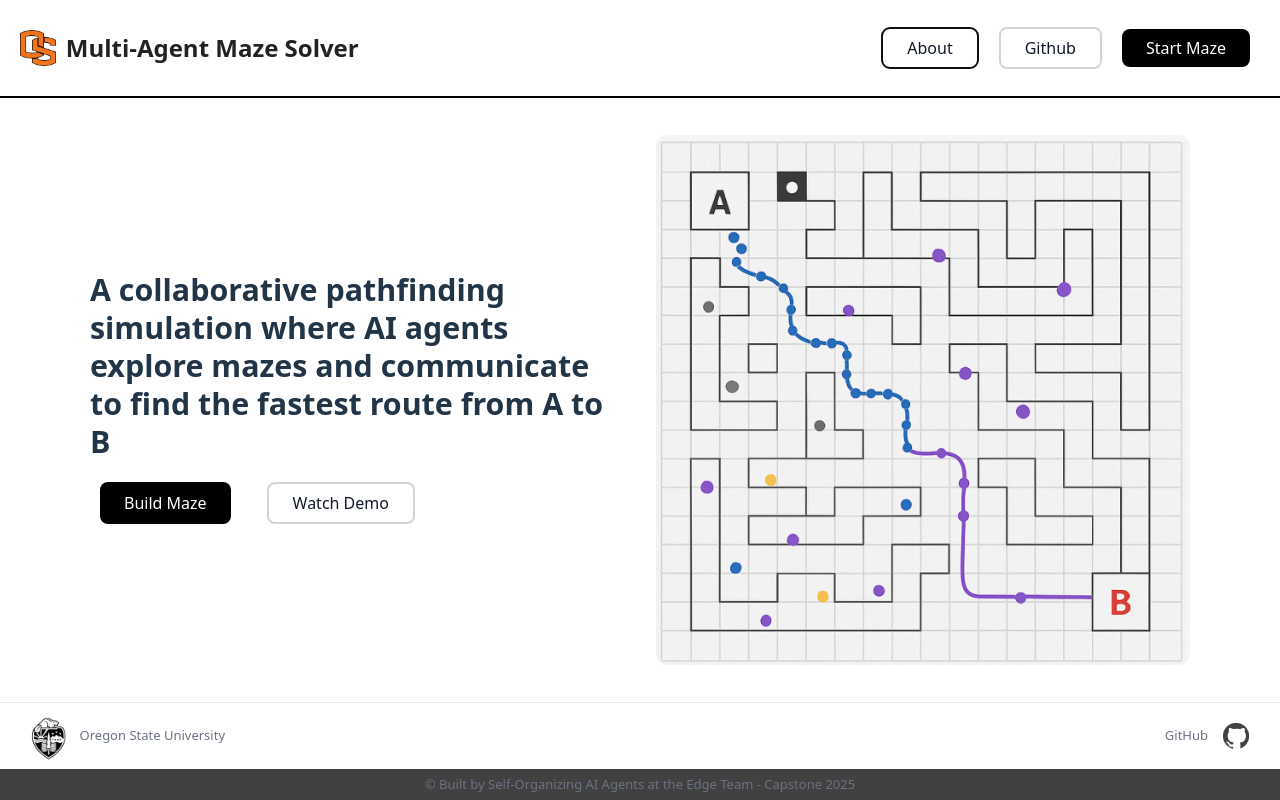
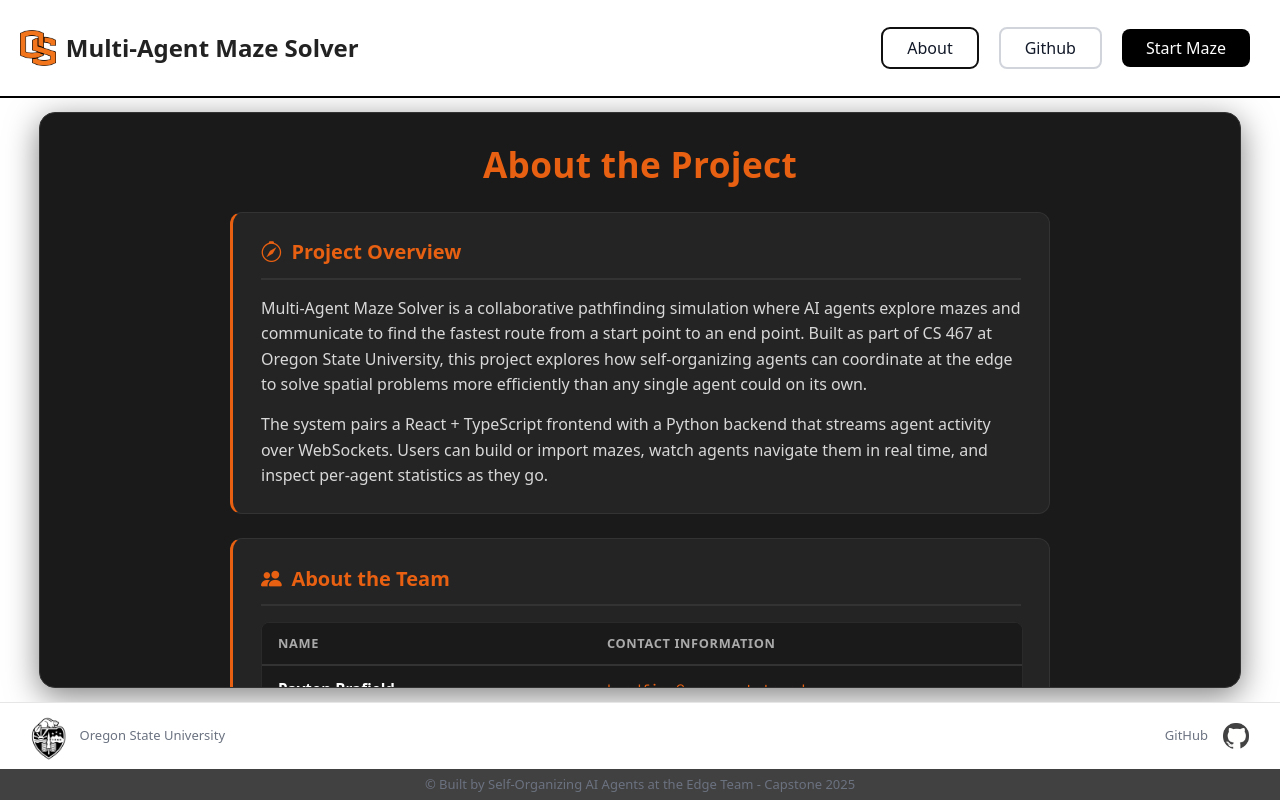
Before and after one commit to bradfiep/CS.067-Self-Organizing-AI-Agents-at-the-Edge, a React (Vite) app in the folder front-end/: page / in a window 1280 px wide. Both pictures are taken after a click on the button "About". Built offline with nearby package versions, Linux system fonts and the light colour scheme; no server answers.

Commit message:
Add About page, styles and App integration
Add About page

New About.tsx with project overview, team table (mailto links), and Back button
About-section styles and animations in App.css
App.tsx: add showAbout state, GitHub repo constant, and header buttons to open About or repo

```diff
--- a/front-end/src/App.css
+++ b/front-end/src/App.css
@@ -439,6 +439,214 @@
 }
 
 /* =========================================================
+   ABOUT PAGE
+   ========================================================= */
+
+@keyframes aboutSlideUp {
+  from { transform: translateY(1.5rem); opacity: 0; }
+  to   { transform: translateY(0);      opacity: 1; }
+}
+
+.about-section {
+  background: #1a1a1a;
+  color: #fff;
+  max-width: 1200px;
+  margin: 2rem auto;
+  border-radius: 16px;
+  box-shadow: 0 8px 32px rgba(0, 0, 0, 0.5);
+  border: 1px solid #333;
+  position: fixed;
+  top: 80px;
+  left: 0;
+  right: 0;
+  bottom: 80px;
+  z-index: 10;
+  display: flex;
+  flex-direction: column;
+  overflow: hidden;
+}
+
+.about-section-inner {
+  width: 100%;
+  height: 100%;
+  overflow-y: auto;
+  padding: 2rem 2.5rem 2.5rem 2.5rem;
+  box-sizing: border-box;
+  display: flex;
+  flex-direction: column;
+  align-items: center;
+}
+
+.about-title {
+  text-align: center;
+  font-size: 2.2rem;
+  font-weight: 700;
+  margin: 0 0 1.75rem 0;
+  color: #e86011;
+  letter-spacing: 0.01em;
+}
+
+.about-card {
+  background: #242424;
+  border: 1px solid #333;
+  border-left: 3px solid #e86011;
+  border-radius: 12px;
+  padding: 1.5rem 1.75rem;
+  width: 100%;
+  max-width: 820px;
+  margin-bottom: 1.5rem;
+  box-sizing: border-box;
+  transition: border-color 0.2s ease, box-shadow 0.2s ease, transform 0.2s ease;
+  animation: aboutSlideUp 0.35s ease-out both;
+}
+
+.about-card:hover {
+  border-color: #e86011;
+  box-shadow: 0 0 16px rgba(232, 96, 17, 0.18);
+}
+
+.about-overview { animation-delay: 0.05s; }
+.about-team     { animation-delay: 0.12s; }
+
+.about-subtitle {
+  display: flex;
+  align-items: center;
+  gap: 0.6rem;
+  font-size: 1.25rem;
+  font-weight: 700;
+  margin: 0 0 1rem 0;
+  padding-bottom: 0.6rem;
+  border-bottom: 2px solid #333;
+  color: #e86011;
+  text-align: left;
+}
+
+.about-subtitle-icon {
+  font-size: 1.3rem;
+  color: #e86011;
+}
+
+.about-paragraph {
+  color: #d8d8d8;
+  font-size: 1rem;
+  line-height: 1.6;
+  margin: 0 0 0.9rem 0;
+  text-align: left;
+}
+
+.about-paragraph:last-child {
+  margin-bottom: 0;
+}
+
+.team-table-wrapper {
+  width: 100%;
+  overflow-x: auto;
+  border-radius: 8px;
+  background: #1a1a1a;
+  border: 1px solid #2a2a2a;
+}
+
+.team-table {
+  width: 100%;
+  border-collapse: collapse;
+  font-size: 0.95rem;
+}
+
+.team-table thead {
+  background: #1a1a1a;
+}
+
+.team-table th {
+  text-align: left;
+  font-weight: 600;
+  color: #aaa;
+  padding: 0.7rem 1rem;
+  border-bottom: 2px solid #333;
+  text-transform: uppercase;
+  letter-spacing: 0.05em;
+  font-size: 0.8rem;
+}
+
+.team-table td {
+  padding: 0.75rem 1rem;
+  color: #fff;
+  border-bottom: 1px solid #2a2a2a;
+  text-align: left;
+  transition: background 0.2s ease;
+}
+
+.team-table tbody tr:last-child td {
+  border-bottom: none;
+}
+
+.team-table tbody tr {
+  transition: background 0.2s ease;
+}
+
+.team-table tbody tr:hover {
+  background: rgba(232, 96, 17, 0.08);
+}
+
+.team-table tbody tr:hover td:first-child {
+  box-shadow: inset 3px 0 0 #e86011;
+}
+
+.team-name {
+  font-weight: 600;
+  color: #fff;
+}
+
+.team-email {
+  color: #e86011;
+  text-decoration: none;
+  font-family: 'JetBrains Mono', monospace;
+  font-size: 0.9rem;
+  font-weight: 500;
+  transition: color 0.2s ease;
+}
+
+.team-email:hover {
+  color: #ffa566;
+  text-decoration: underline;
+}
+
+.about-actions {
+  margin-top: 0.25rem;
+  display: flex;
+  justify-content: center;
+}
+
+/* Scrollbar styling — matches stats popup */
+.about-section-inner::-webkit-scrollbar {
+  width: 8px;
+}
+
+.about-section-inner::-webkit-scrollbar-track {
+  background: #1a1a1a;
+}
+
+.about-section-inner::-webkit-scrollbar-thumb {
+  background: #444;
+  border-radius: 4px;
+}
+
+.about-section-inner::-webkit-scrollbar-thumb:hover {
+  background: #555;
+}
+
+@media (max-width: 900px) {
+  .about-section-inner {
+    padding: 1.5rem 1rem;
+  }
+  .about-card {
+    padding: 1.25rem 1rem;
+  }
+  .about-title {
+    font-size: 1.8rem;
+  }
+}
+
+/* =========================================================
    ACTIVITY PAGE (AGENTS, MAZE, FEED)
    ========================================================= */
 
--- a/front-end/src/App.tsx
+++ b/front-end/src/App.tsx
@@ -5,12 +5,16 @@ import Header from './components/Header';
 import Button from './components/Button';
 import MazeBuilder from './components/MazeBuilder';
 import AgentActivity from './components/AgentActivity';
+import About from './components/About';
 import mazeImg from './assets/maze.png';
+
+const GITHUB_REPO_URL = 'https://github.com/Kushp2022/CS.067-Self-Organizing-AI-Agents-at-the-Edge';
 
 function App() {
   // State management for the application
   const [showBuilder, setShowBuilder] = useState(false);
   const [showActivity, setShowActivity] = useState(false);
+  const [showAbout, setShowAbout] = useState(false);
   const [messageQueue, setMessageQueue] = useState<string[]>([]);
 
   // MazeBuilder state lifted here
@@ -70,8 +74,13 @@ function App() {
   // Header actions component
   const header_actions = (
     <div>
-      <Button variant='secondary' onClick={() => alert('About Button clicked!')}>About</Button>
-      <Button variant='secondary' onClick={() => alert('Github Button clicked!')}>Github</Button>
+      <Button variant='secondary' onClick={() => setShowAbout(true)}>About</Button>
+      <Button
+        variant='secondary'
+        onClick={() => window.open(GITHUB_REPO_URL, '_blank', 'noopener,noreferrer')}
+      >
+        Github
+      </Button>
       <Button onClick={() => setShowBuilder(true)}>Start Maze</Button>
     </div>
   );
@@ -89,6 +98,16 @@ function App() {
     setEndPt([0, 0]);
     setError('');
   };
+
+  // Show About page
+  if (showAbout) {
+    return (
+      <>
+        <Header title="Multi-Agent Maze Solver" logoSrc={oregonLogo} actions={header_actions} />
+        <About onBack={() => setShowAbout(false)} />
+      </>
+    );
+  }
 
   // Show Agent Activity page
   if (showActivity) {
--- /dev/null
+++ b/front-end/src/components/About.tsx
@@ -0,0 +1,87 @@
+import 'bootstrap-icons/font/bootstrap-icons.css';
+import Button from './Button';
+
+interface AboutProps {
+  onBack: () => void;
+}
+
+interface TeamMember {
+  name: string;
+  email: string;
+}
+
+const TEAM: TeamMember[] = [
+  { name: 'Payton Brafield', email: 'bradfiep@oregonstate.edu' },
+  { name: 'Kush Patel', email: 'patelkush@oregonstate.edu' },
+  { name: 'Lilian Le', email: 'lelili@oregonstate.edu' },
+  { name: 'Natalia Zaitseva', email: 'zaitsevn@oregonstate.edu' },
+  { name: 'Samuel Garcia-Lopez', email: 'garcsamu@oregonstate.edu' },
+  { name: 'Sarah Satchell', email: 'satchels@oregonstate.edu' },
+];
+
+export default function About({ onBack }: AboutProps) {
+  return (
+    <div className="about-section">
+      <div className="about-section-inner">
+        <h1 className="about-title">About the Project</h1>
+
+        <section className="about-card about-overview">
+          <h2 className="about-subtitle">
+            <i className="bi bi-compass about-subtitle-icon" aria-hidden="true"></i>
+            Project Overview
+          </h2>
+          <p className="about-paragraph">
+            Multi-Agent Maze Solver is a collaborative pathfinding simulation
+            where AI agents explore mazes and communicate to find the fastest
+            route from a start point to an end point. Built as part of CS 467
+            at Oregon State University, this project explores how
+            self-organizing agents can coordinate at the edge to solve spatial
+            problems more efficiently than any single agent could on its own.
+          </p>
+          <p className="about-paragraph">
+            The system pairs a React + TypeScript frontend with a Python
+            backend that streams agent activity over WebSockets. Users can
+            build or import mazes, watch agents navigate them in real time, and
+            inspect per-agent statistics as they go.
+          </p>
+        </section>
+
+        <section className="about-card about-team">
+          <h2 className="about-subtitle">
+            <i className="bi bi-people-fill about-subtitle-icon" aria-hidden="true"></i>
+            About the Team
+          </h2>
+          <div className="team-table-wrapper">
+            <table className="team-table">
+              <thead>
+                <tr>
+                  <th>Name</th>
+                  <th>Contact Information</th>
+                </tr>
+              </thead>
+              <tbody>
+                {TEAM.map((member) => (
+                  <tr key={member.email}>
+                    <td className="team-name">{member.name}</td>
+                    <td>
+                      <a
+                        className="team-email"
+                        href={`mailto:${member.email}`}
+                      >
+                        {member.email}
+                      </a>
+                    </td>
+                  </tr>
+                ))}
+              </tbody>
+            </table>
+          </div>
+        </section>
+
+        <div className="about-actions">
+          <Button onClick={onBack}>Back to Home</Button>
+        </div>
+      </div>
+    </div>
+  );
+}
```
